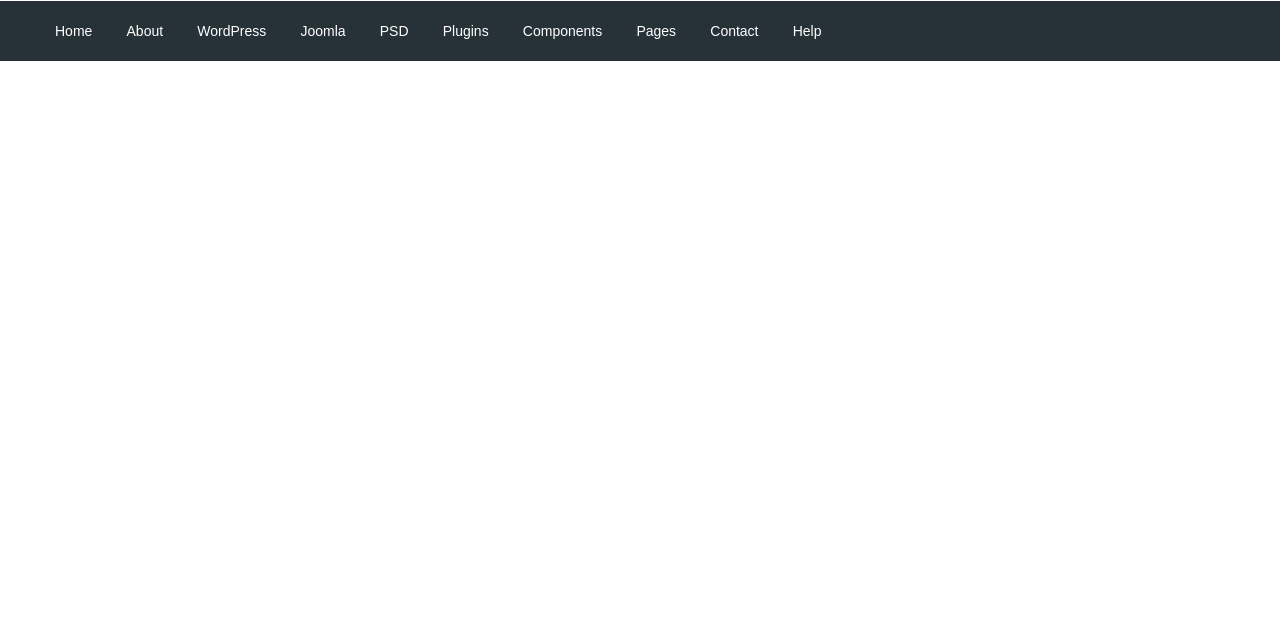
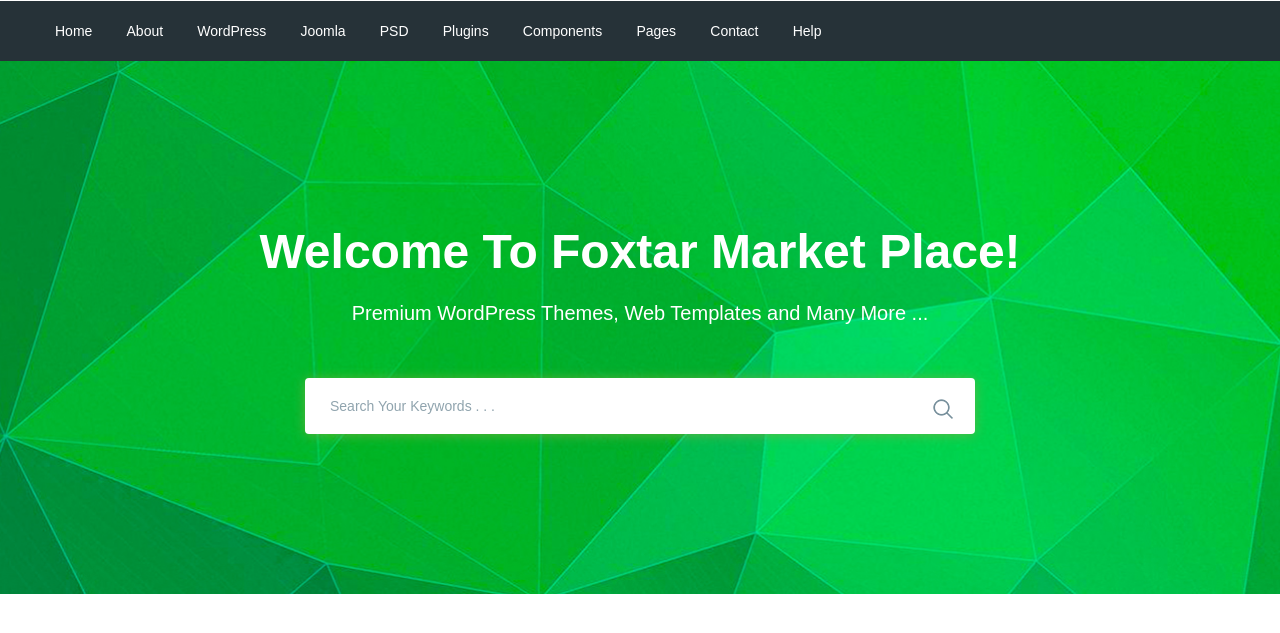
Before and after one commit to Kliever/moderno, a website: page app/index.html in a window 1280 px wide. Shown: the part 89-722 px from the top of the page. Drawn offline with nearby package versions, Linux system fonts and the light colour scheme; files that its build step writes are made by us from their sources.

Commit message:
added search section

```diff
--- a/app/index.html
+++ b/app/index.html
@@ -99,6 +99,27 @@
   </header>
 
 
+  <section class="search" style="background-image: url(images/search-bg.jpg);">
+    <div class="container">
+      <div class="search__inner">
+        <div class="search__inner-title">
+          Welcome To Foxtar Market Place!
+        </div>
+        <div class="search__inner-text">
+          Premium WordPress Themes, Web Templates and Many More ...
+        </div>
+        <div class="search__inner-form">
+          <form>
+            <input type="text" placeholder="Search Your Keywords . . ." required>
+            <button type="submit">
+              <img src="images/icons/search.png" alt="">
+            </button>
+          </form>
+        </div>
+      </div>
+    </div>
+  </section>
+
 
   <script src="https://ajax.googleapis.com/ajax/libs/jquery/3.5.1/jquery.min.js"></script>
   <script src="js/libs.min.js"></script>
--- a/app/scss/_main.scss
+++ b/app/scss/_main.scss
@@ -53,3 +53,57 @@
     font-size: 14px;
   }
 }
+
+.search{
+  background-repeat: no-repeat;
+  background-size: cover;
+  background-position: center;
+  min-height: 533px;
+}
+
+.search__inner{
+  padding: 155px 0 100px;
+  color: #fff;
+  text-align: center;
+  &-title{
+    margin-bottom: 10px;
+    font-size: 48px;
+    font-weight: 700;
+    line-height: 72px;
+  }
+  &-text{
+    margin-bottom: 50px;
+    font-size: 20px;
+    font-weight: 500;
+    line-height: 30px;
+  }
+  &-form{
+    max-width: 670px;
+    margin: 0 auto;
+    position: relative;
+    input{
+      display: block;
+      width: 100%;
+      box-shadow: 0px 1px 12px 0px rgba(124, 178, 64, 0.75);
+      border-radius: 4px;
+      height: 56px;
+      border: none;
+      font-size: 14px;
+      font-weight: 500;
+      padding-left: 25px;
+      padding-right: 60px;
+      &::placeholder{
+        color: #90a4ae;
+        font-weight: 500;
+      }
+    }
+    button{
+      position: absolute;
+      border: none;
+      background-color: transparent;
+      right: 0;
+      top: 20px;
+      right: 16px;
+    }
+  }
+}
```
Also changed, not shown: app/images/icons/search.png (added), app/images/icons/search.svg (added), app/images/search-bg.jpg (added).
